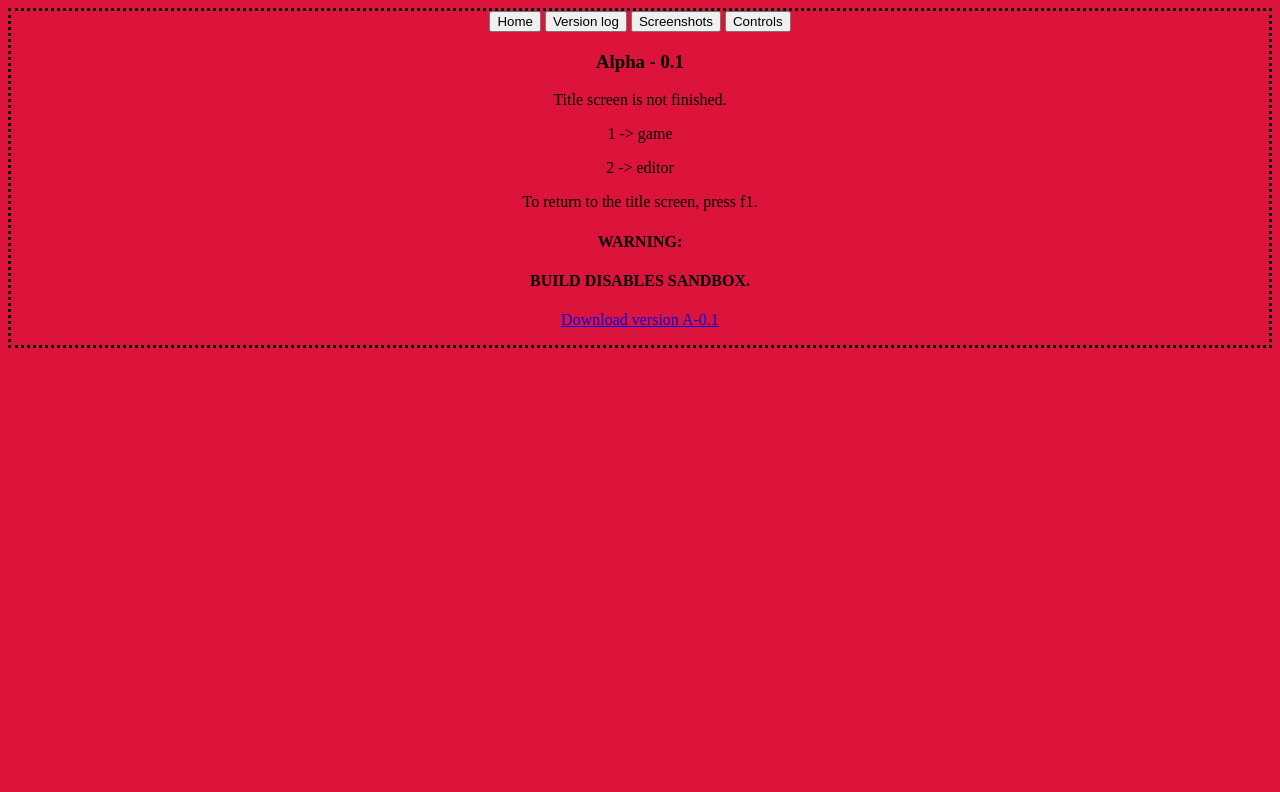
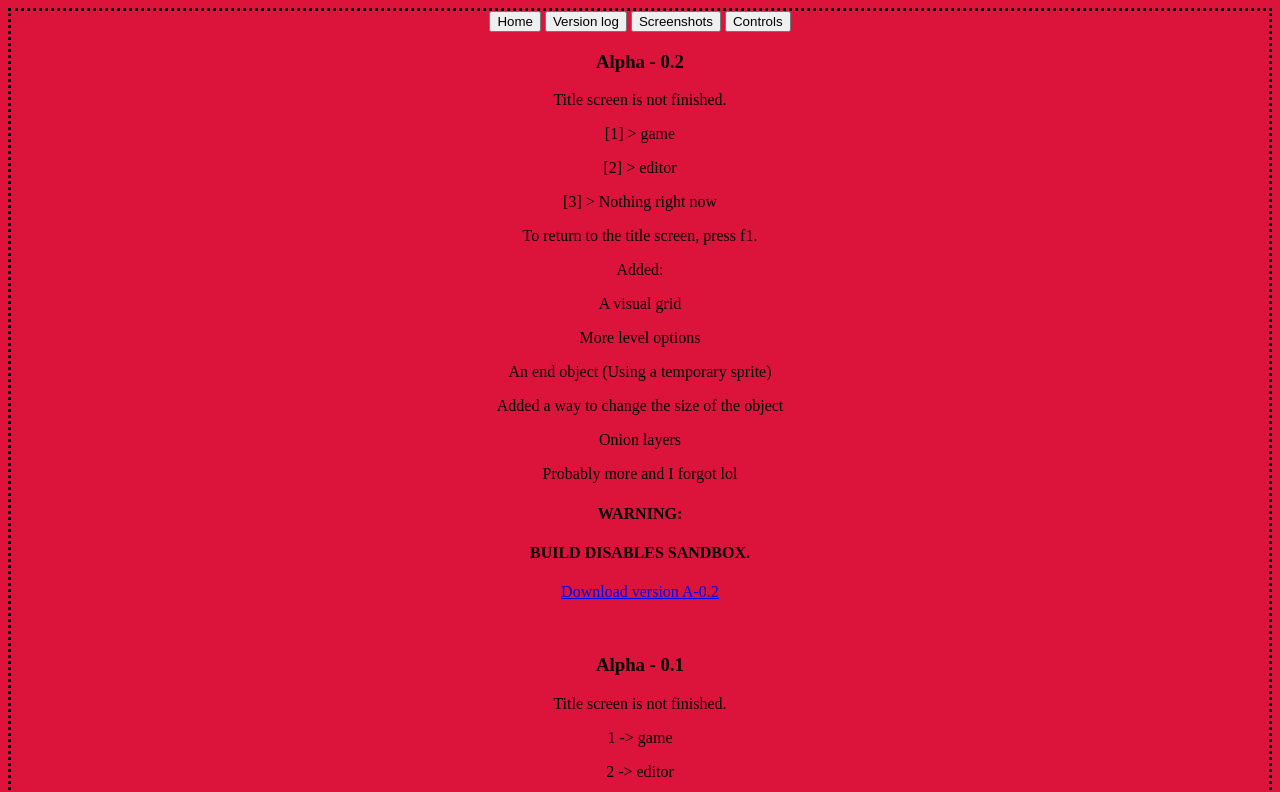
Before and after one commit to pompy129/UNDERTALEBATTLECREATOR, a plain HTML site: page page_0.html in a window 1280 px wide. Shown: the top 792 px of the page. Drawn offline with Linux system fonts and the light colour scheme.

Commit message:
Added Alpha - 0.2

```diff
--- a/page_0.html
+++ b/page_0.html
@@ -9,6 +9,28 @@
         <button onclick="document.location='page_1.html'">Screenshots</button>
         <button onclick="document.location='page_2.html'">Controls</button>
 
+        <h3>Alpha - 0.2</h3>
+        <p>Title screen is not finished.</p>
+
+        <p>[1] > game</p>
+        <p>[2] > editor</p>
+        <p>[3] > Nothing right now</p>
+
+        <p>To return to the title screen, press f1.</p>
+
+        <p>Added:</p>
+        <p>A visual grid</p>
+        <p>More level options</p>
+        <p>An end object (Using a temporary sprite)</p>
+        <p>Added a way to change the size of the object</p>
+        <p>Onion layers</p>
+        <p>Probably more and I forgot lol</p>
+
+        <h4>WARNING:</h4>
+        <h4>BUILD DISABLES SANDBOX.</h4>
+        <a href="versions/Undertale battle creator - A-0.2.zip" download><p>Download version A-0.2</p></a>
+
+        <br>
         <h3>Alpha - 0.1</h3>
         <p>Title screen is not finished.</p>
 
```
Also changed, not shown: index.html (+5 -4 lines), page_1.html (+3 -4 lines), screenshots/A0_2/0.png (added), screenshots/A0_2/1.png (added), 1 other file.
